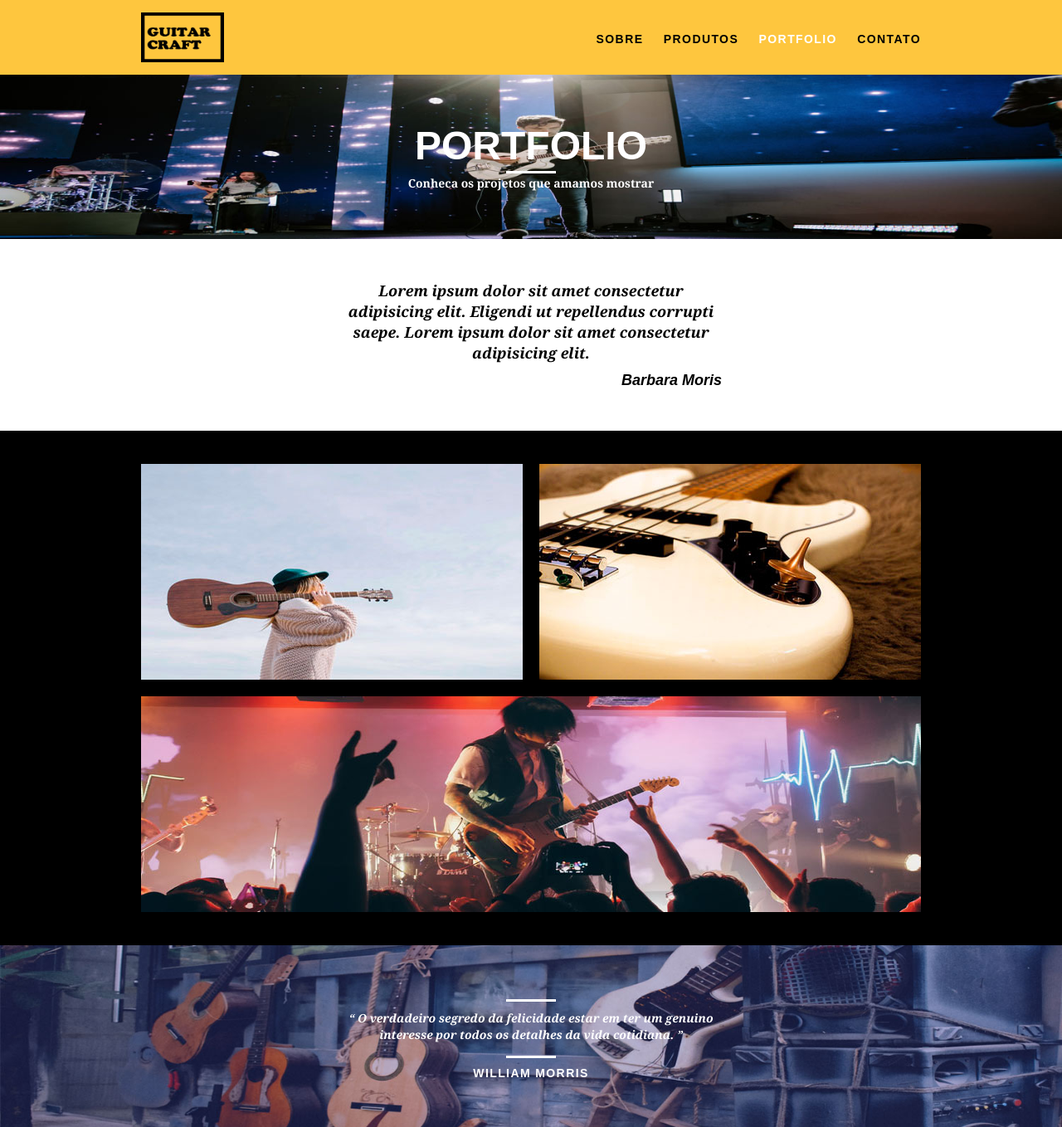
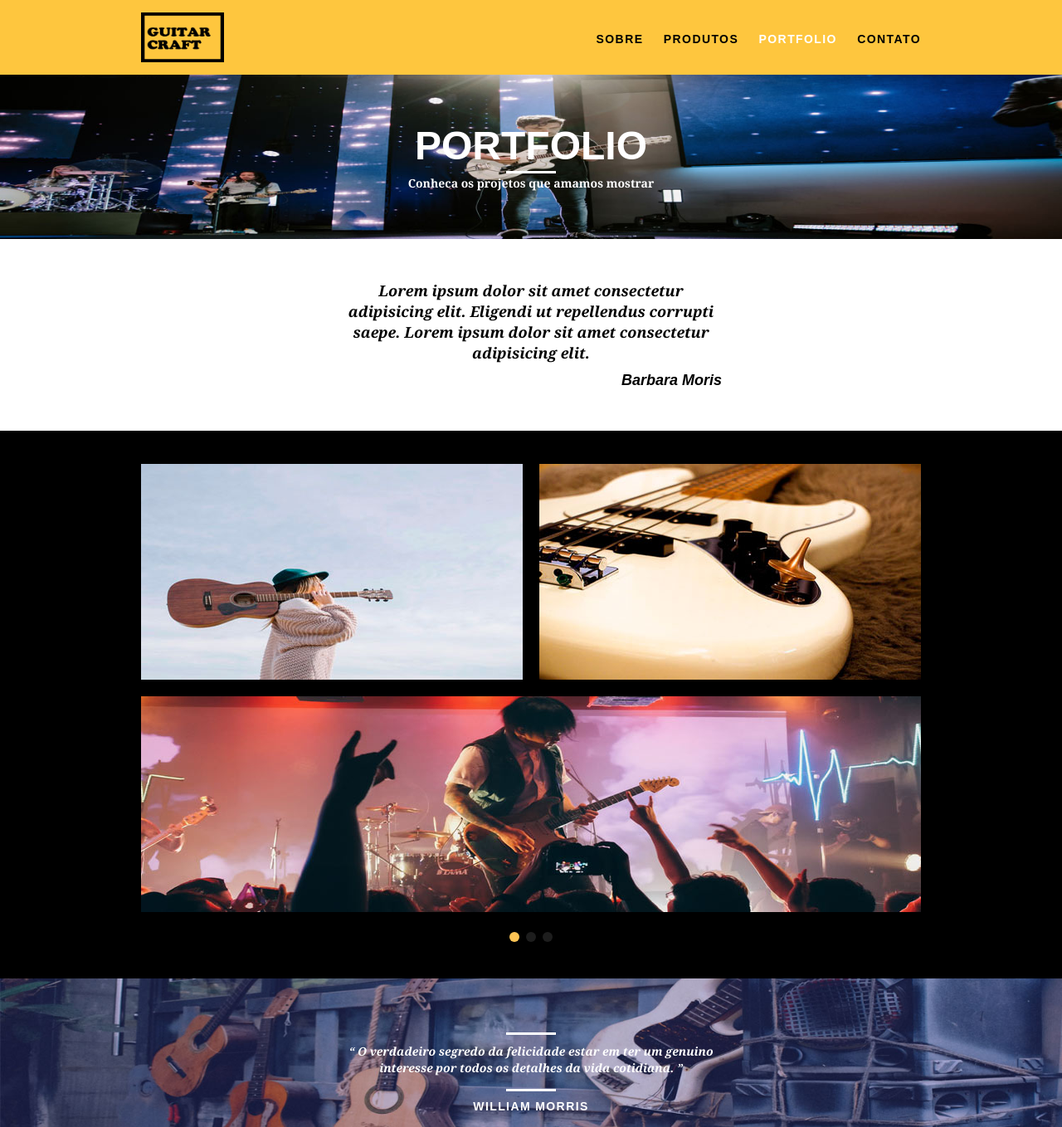
Before and after one commit to Van3zs/guitar-craft-fictional-site, a PHP site: page /portfolio.html in a window 1280 px wide. Shown: the top 1358 px of the page at 83% size. Run offline with PHP 8.4, Linux system fonts and the light colour scheme; some libraries are stand-ins or nearby versions.

Commit message:
site com JS (slides)

```diff
--- a/contato.html
+++ b/contato.html
@@ -12,7 +12,7 @@
     <link rel="stylesheet" href="css/contato.css">
     <link rel="stylesheet" href="css/responsive.css">
 
-
+    <script>document.documentElement.classList.add('js');</script>
     <script src="https://kit.fontawesome.com/7efb2d03fe.js" crossorigin="anonymous"></script>
     <title>Guitar Craft - Contato </title>
 </head>
--- a/css/main.css
+++ b/css/main.css
@@ -391,3 +391,42 @@ header img {
 .copy p {
     color: var(--black);
 }
+
+/*JAVASCRIPT*/
+
+.js [data-slide] {
+    position: relative;
+  }
+  .js [data-slide] > * {
+    position: absolute;
+    top: 0px;
+    opacity: 0;
+  }
+  .js [data-slide] > .active {
+    position: relative;
+    opacity: 1;
+    transition: opacity 1s;
+    z-index: 1;
+  }
+
+  .js [data-slide-nav] {
+    display: block;
+    justify-content: center;
+    text-align: center;
+    margin-top: 20px;
+  }
+  .js [data-slide-nav] > button {
+    display: inline-block;
+    width: 12px;
+    margin: 4px;
+    height: 12px;
+    border: none;
+    padding: 0px;
+    border-radius: 6px;
+    background: #1d1d1d;
+    text-indent: -100px;
+    overflow: hidden;
+  }
+  .js [data-slide-nav] > button.active {
+    background: #fec454;
+  }
--- a/index.html
+++ b/index.html
@@ -12,9 +12,12 @@
     <link rel="stylesheet" href="css/responsive.css">
 
     <script src="https://kit.fontawesome.com/7efb2d03fe.js" crossorigin="anonymous"></script>
+
+    <script>document.documentElement.classList.add('js');</script>
     <title>Document</title>
 </head>
 <body>
+
     <!-- header -->
     <header class="header">
         <div class="container">
@@ -159,5 +162,7 @@
             </div>
         </div>
     </footer>
+
+    <script src="js/scrip.js"></script>
 </body>
 </html>
--- /dev/null
+++ b/js/script.js
@@ -0,0 +1,14 @@
+if (window.SimpleSlide){
+    new SimpleSlide({
+    slide: 'quote', // nome do atributo data-slide="principal"
+    time: 5000, // tempo de transição dos slides
+  });
+
+  new SimpleSlide({
+    slide: 'portfolio', // nome do atributo data-slide="principal"
+    nav: true, // se deve ou não mostrar a navegação
+     auto: false, // se o slide deve passar automaticamente
+     time: 10000, // tempo de transição dos slides
+    pauseOnHover: true, // pausa a transição automática
+  });
+}
--- a/produtos.html
+++ b/produtos.html
@@ -11,7 +11,7 @@
     <link rel="stylesheet" href="css/main.css">
     <link rel="stylesheet" href="css/produtos.css">
     <link rel="stylesheet" href="css/responsive.css">
-
+    <script>document.documentElement.classList.add('js');</script>
     <script src="https://kit.fontawesome.com/7efb2d03fe.js" crossorigin="anonymous"></script>
     <title>Guitar Craft - Sobre </title>
 </head>
--- a/sobre.html
+++ b/sobre.html
@@ -12,6 +12,7 @@
     <link rel="stylesheet" href="css/sobre.css">
     <link rel="stylesheet" href="css/responsive.css">
 
+    <script>document.documentElement.classList.add('js');</script>
     <script src="https://kit.fontawesome.com/7efb2d03fe.js" crossorigin="anonymous"></script>
     <title>Guitar Craft - Sobre </title>
 </head>
```
Also changed, not shown: js/simple-slide.js (added, +1 -0 lines), portfolio.html (+29 -3 lines), css/portfolio.css (line endings or trailing spaces).
